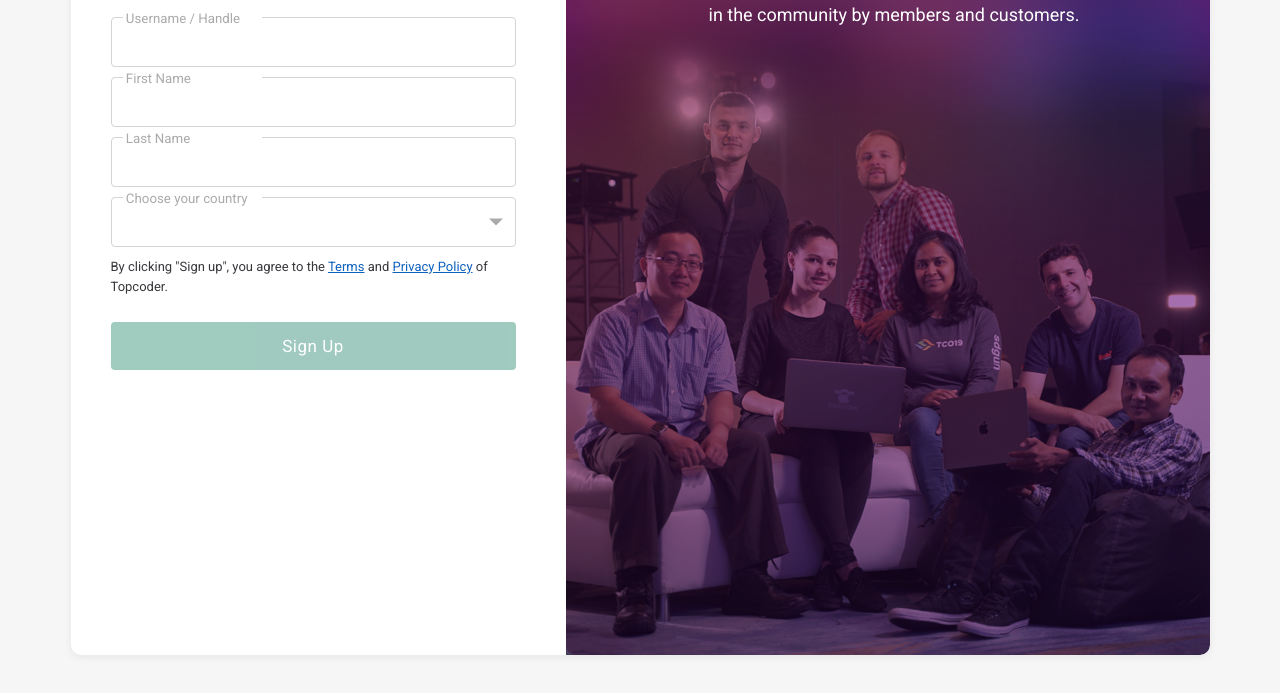
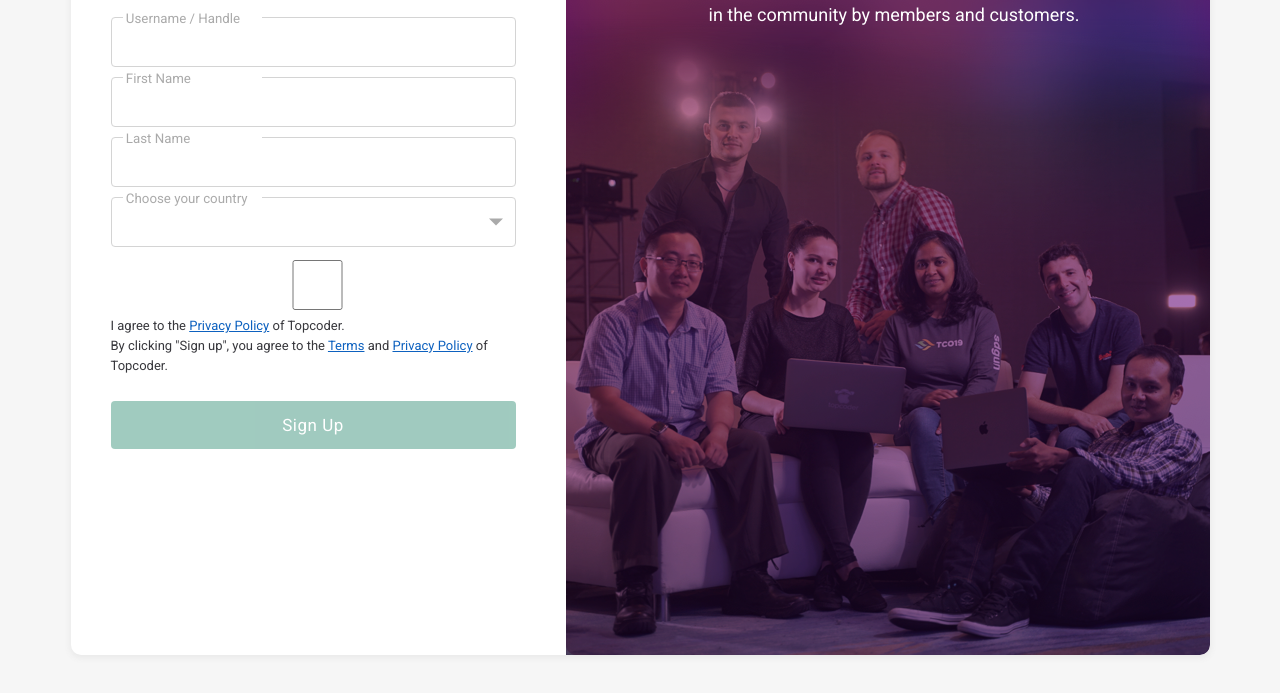
Before and after one commit to topcoder-platform/tc-auth-lib, a website: page web-assets/static-pages/signup.html in a window 1280 px wide. Shown: the part 225-918 px from the top of the page. Drawn offline with nearby package versions, Linux system fonts and the light colour scheme; files that its build step writes are made by us from their sources; a script that the page names is missing; files whose address does not match are found by name.

Commit message:
adding user privacy policy link

```diff
--- a/web-assets/static-pages/signup.html
+++ b/web-assets/static-pages/signup.html
@@ -104,7 +104,19 @@
                       <path id="Shape" d="M7,10 L12,15 L17,10 L7,10 Z"></path></g></g></g></g></g></svg></span>
             </div>
             <div class="terms">
-              <span>By clicking "Sign up", you agree to the <a href="https://www.topcoder.com/policy/terms-and-conditions" target="_blank" rel="noopener noreferrer">Terms</a> and <a href="https://www.topcoder.com/policy/privacy-policy" target="_blank" rel="noopener noreferrer">Privacy Policy</a> of Topcoder.</span>
+              <span>
+                <input id='user_privacy_policy' type="checkbox" value="on">
+                <label>
+                  <span>
+                    I agree to the <a href="https://www.topcoder.com/policy/privacy-policy" target="_new">Privacy Policy</a> of Topcoder.
+                    <br/>
+                    By clicking "Sign up", you agree to the <a href="https://www.topcoder.com/policy/terms-and-conditions"
+                      target="_blank" rel="noopener noreferrer">Terms</a> and <a
+                      href="https://www.topcoder.com/policy/privacy-policy" target="_blank" rel="noopener noreferrer">Privacy
+                      Policy</a> of Topcoder.
+                  </span>
+                </label>
+              </span>
             </div>
             <div id="sb" class="action-wrapper">
               <button
```
